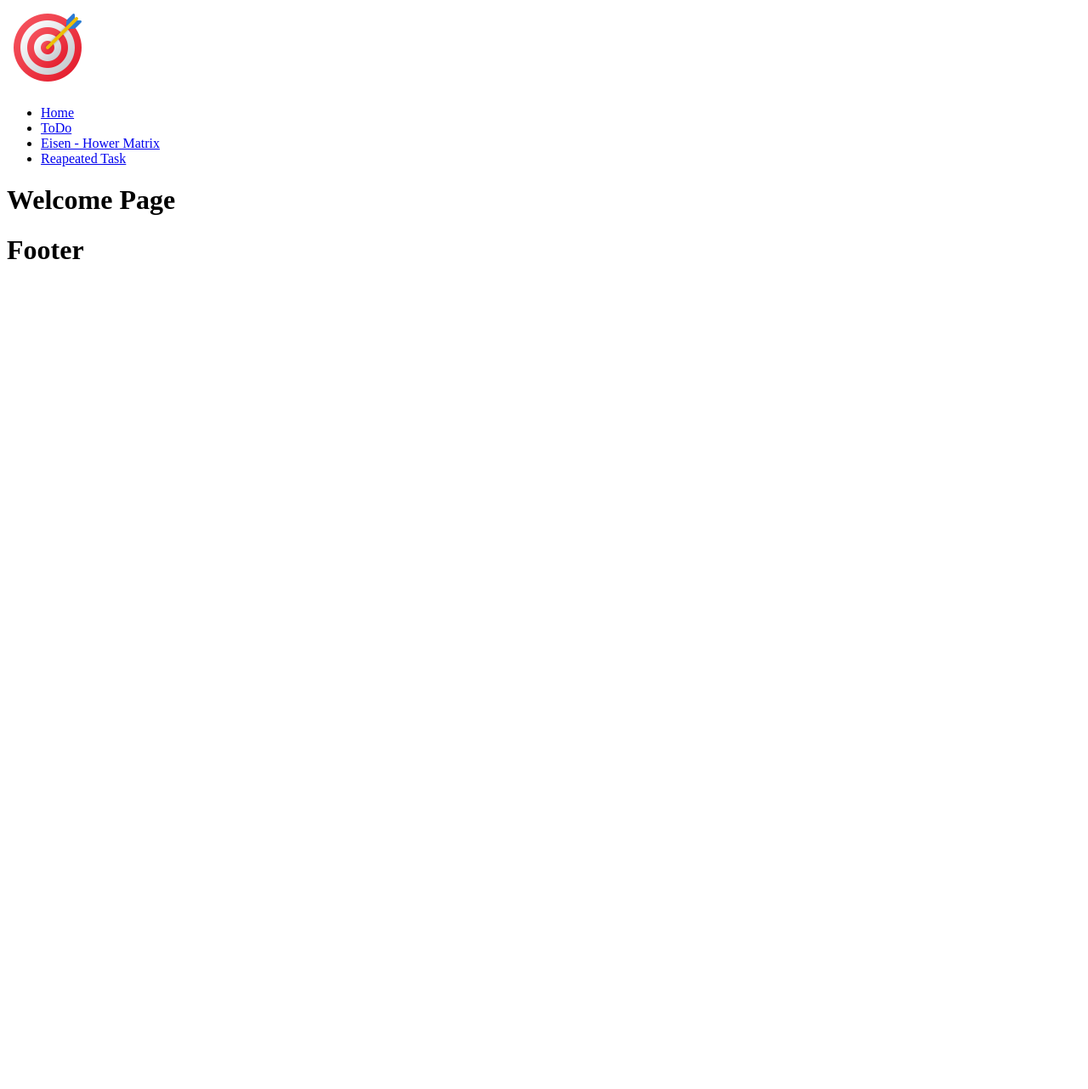
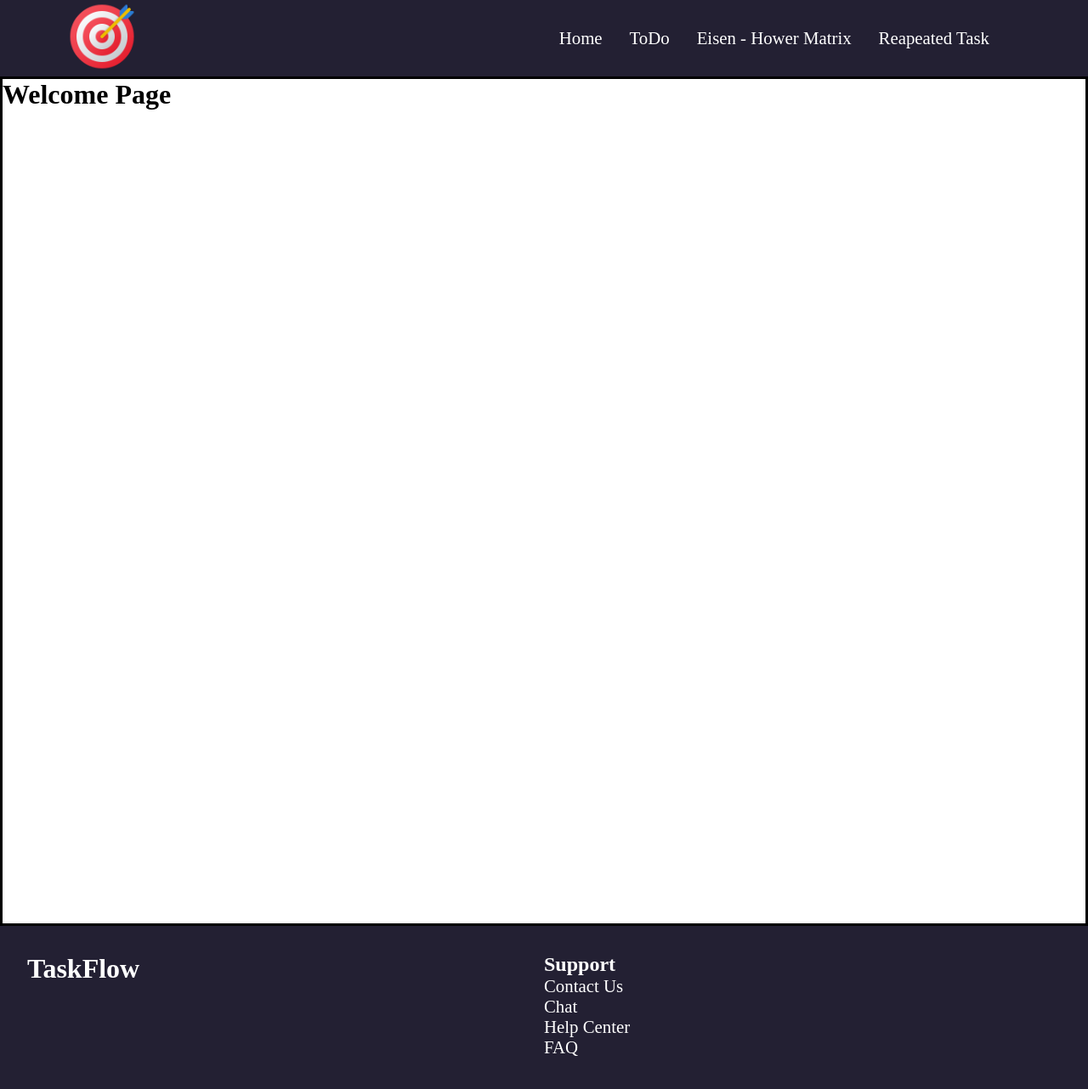
Before and after one commit to JagadeeswarJ/TaskFlow, a React (Vite) app: page /welcome in a window 1280 px wide. Shown: the top 1282 px of the page at 85% size. Before the commit the page ends 800 px from the top, so only its background shows below. Built offline with nearby package versions, Linux system fonts and the light colour scheme; the HTML template or start-up script is replaced by a standard one.

Commit message:
header and Footer CSS done

```diff
--- /dev/null
+++ b/src/components/Footer.css
@@ -0,0 +1,21 @@
+.footer {
+  background-color: rgb(35, 32, 51);
+  min-height: 300px;
+  color: white;
+  /* clip-path: polygon(50% 0, 100% 50%, 50% 100%, 0 50%); */
+}
+.footer .footer-container {
+  display: grid;
+  grid-template-columns: repeat(2, 1fr);
+  justify-content: space-around;
+  padding: 2rem;
+}
+.footer .col {
+  display: flex;
+  flex-direction: column;
+}
+.footer a {
+  color: white;
+  font-size: 1.3rem;
+  text-decoration: none;
+}
--- a/src/components/Footer.jsx
+++ b/src/components/Footer.jsx
@@ -1,9 +1,23 @@
 import React from "react";
-
+import "./Footer.css";
 function Footer() {
   return (
-    <div className="">
-      <h1>Footer</h1>
+    <div className="footer">
+      <div className="footer-container">
+        <div className="col">
+          <h1 className="footer-title">
+            Task<span>Flow</span>
+          </h1>
+        </div>
+        <div className="col">
+          <h2>Support</h2>
+          <a href="/">Contact Us</a>
+          <a href="/">Chat</a>
+          <a href="/">Help Center</a>
+          <a href="/">FAQ</a>
+        </div>
+        <div className="col"></div>
+      </div>
     </div>
   );
 }
--- a/src/components/Header.jsx
+++ /dev/null
@@ -1,30 +0,0 @@
-import React from "react";
-import icon from "../assets/favicon.png";
-import { Link } from "react-router-dom";
-function Header() {
-  return (
-    <div>
-      <div>
-        <img src={icon} alt="Main-Logo"></img>
-      </div>
-      <div>
-        <ul>
-          <li>
-            <Link to="">Home</Link>
-          </li>
-          <li>
-            <Link to="todo">ToDo</Link>
-          </li>
-          <li>
-            <Link to="eisen">Eisen - Hower Matrix</Link>
-          </li>
-          <li>
-            <Link to="repeatedTask">Reapeated Task</Link>
-          </li>
-        </ul>
-      </div>
-    </div>
-  );
-}
-
-export default Header;
--- /dev/null
+++ b/src/components/Navbar.css
@@ -0,0 +1,37 @@
+.header {
+  /* border: solid black 0.5px; */
+  background-color: rgb(35, 32, 51);
+}
+.header .container {
+  height: 90px;
+  width: auto;
+  display: flex;
+  align-items: center;
+  justify-content: space-between;
+}
+.header .image-container {
+  margin-left: 75px;
+  /* border: solid black; */
+}
+.header .logo {
+  max-height: 90px;
+  width: auto;
+}
+
+.header .nav-menu {
+  display: flex;
+}
+.nav-menu li {
+  list-style-type: none;
+  margin: 0 1rem;
+}
+.nav-menu {
+  margin-right: 100px;
+}
+
+.nav-menu a {
+  font-size: 1.3rem;
+  font-weight: 400;
+  color: white;
+  text-decoration: none;
+}
--- /dev/null
+++ b/src/components/Navbar.jsx
@@ -0,0 +1,35 @@
+import React from "react";
+import icon from "../assets/favicon.png";
+import { Link } from "react-router-dom";
+import "./Navbar.css";
+function Navbar() {
+  return (
+    <div className="header">
+      <div className="container">
+        <div className="image-container">
+          <Link to="">
+            <img src={icon} alt="Main-Logo" className="logo"></img>
+          </Link>
+        </div>
+        <div>
+          <ul className="nav-menu">
+            <li>
+              <Link to="">Home</Link>
+            </li>
+            <li>
+              <Link to="todo">ToDo</Link>
+            </li>
+            <li>
+              <Link to="eisen">Eisen - Hower Matrix</Link>
+            </li>
+            <li>
+              <Link to="repeatedTask">Reapeated Task</Link>
+            </li>
+          </ul>
+        </div>
+      </div>
+    </div>
+  );
+}
+
+export default Navbar;
--- a/src/components/RootLayout.jsx
+++ b/src/components/RootLayout.jsx
@@ -1,5 +1,5 @@
 import React from "react";
-import Header from "./Header";
+import Header from "./Navbar";
 import TodoApp from "./todoPage/TodoMain";
 import Footer from "./Footer";
 import { Outlet } from "react-router-dom";
--- a/src/components/Welcome.jsx
+++ b/src/components/Welcome.jsx
@@ -2,7 +2,7 @@ import React from "react";
 
 function Welcome() {
   return (
-    <div>
+    <div className="welcome">
       <h1>Welcome Page</h1>
     </div>
   );
--- a/src/index.css
+++ b/src/index.css
@@ -0,0 +1,12 @@
+.a {
+  text-decoration: none;
+}
+* {
+  margin: 0;
+  padding: 0;
+  box-sizing: border-box;
+}
+.welcome {
+  border: solid;
+  min-height: 1000px;
+}
```
